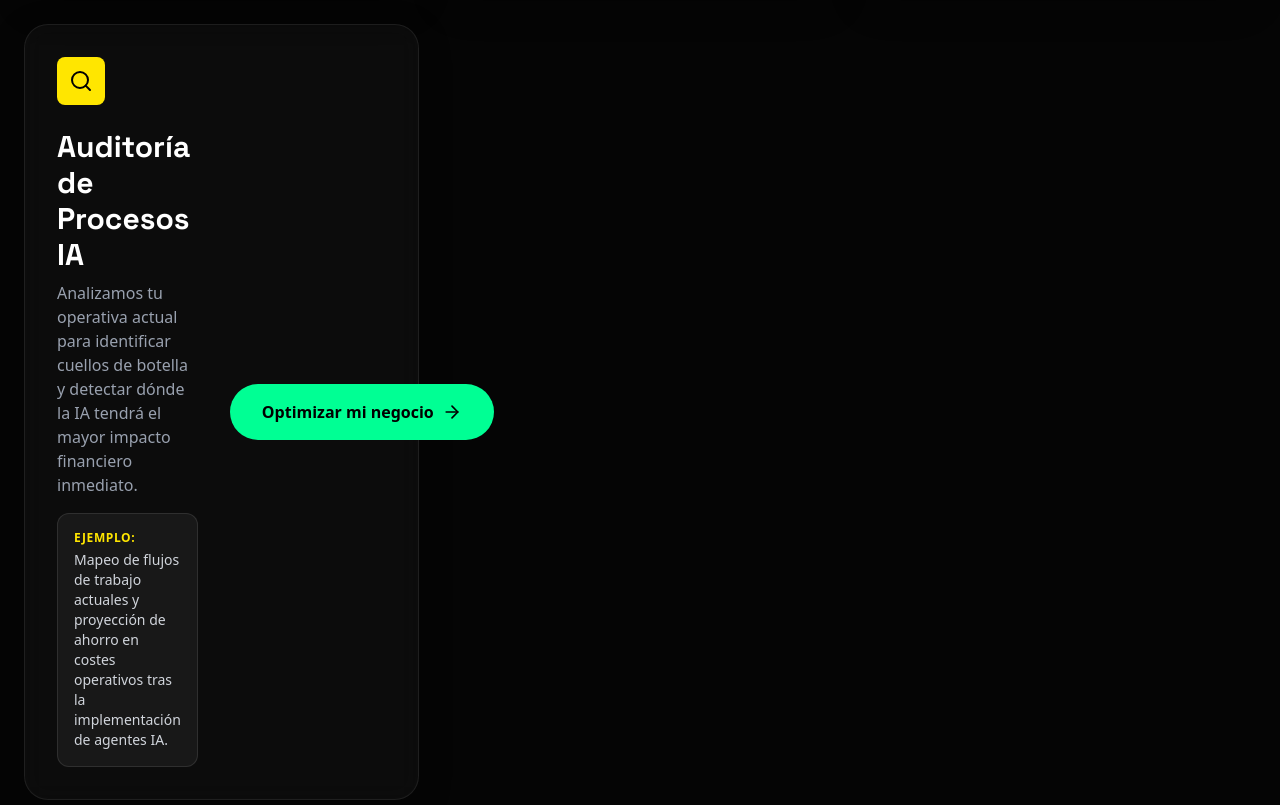
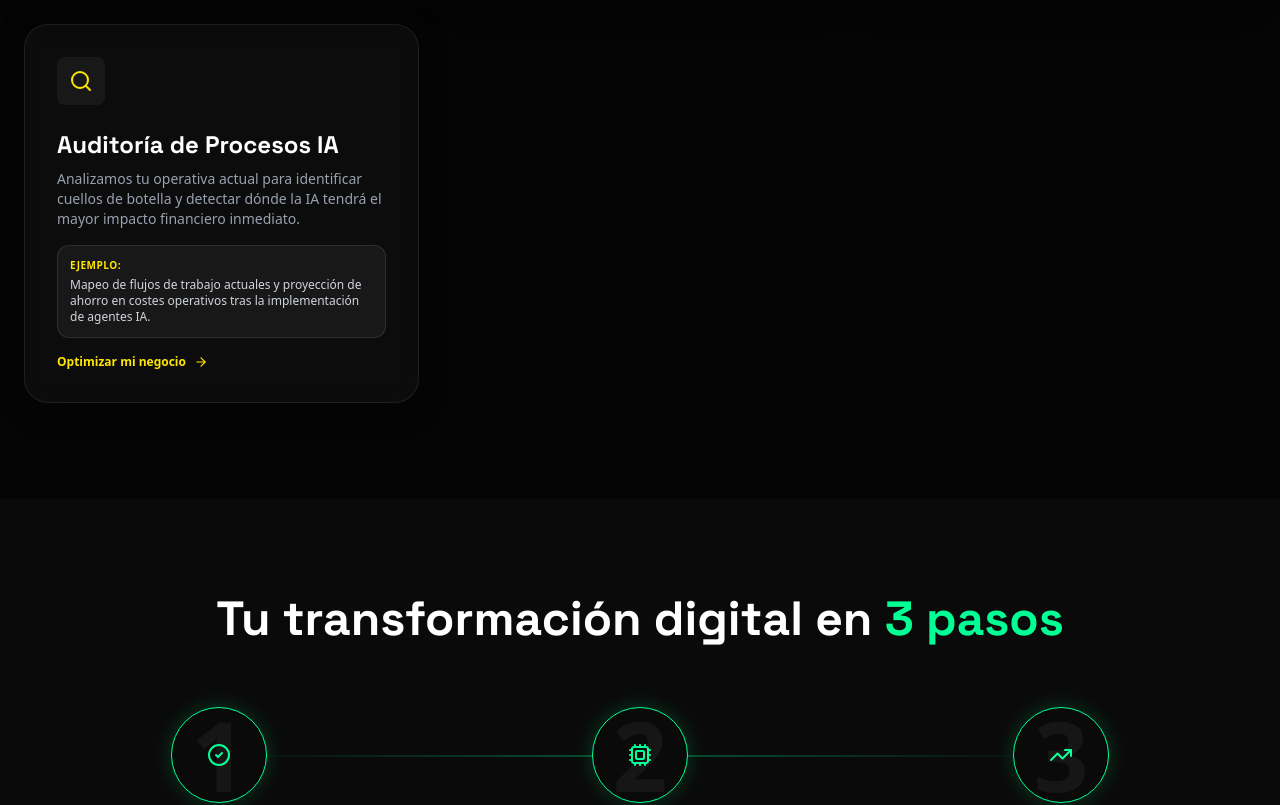
Before and after one commit to iahectorbarberasanchez-collab/hectech-agencia, a Next.js app: page / in a window 1280 px wide. Shown: the part 6082-6887 px from the top of the page. Built offline with nearby package versions, Linux system fonts and the light colour scheme; no server answers.

Commit message:
fix: normalize audit service card to match grid layout

```diff
--- a/src/app/page.tsx
+++ b/src/app/page.tsx
@@ -777,34 +777,22 @@ const Services = () => {
             </a>
           </div>
 
-          <Reveal width="100%">
-            <div className="md:col-span-3 glass-card rounded-3xl p-8 flex flex-col md:flex-row items-center justify-between gap-8 group">
-              <div className="flex-1">
-                <div className="w-12 h-12 bg-[#FFE600] rounded-lg flex items-center justify-center mb-6 text-black group-hover:rotate-12 transition-transform">
-                  <Search size={24} />
-                </div>
-                <h3 className="text-2xl md:text-3xl font-bold mb-2 text-white font-display">Auditoría de Procesos IA</h3>
-                <p className="text-gray-400 max-w-2xl mb-4 text-sm md:text-base">
-                  Analizamos tu operativa actual para identificar cuellos de botella y detectar dónde la IA tendrá el mayor impacto financiero inmediato.
-                </p>
-                <div className="bg-white/5 border border-white/10 rounded-xl p-4 inline-block">
-                  <p className="text-xs text-[#FFE600] font-bold uppercase tracking-wider mb-1">Ejemplo:</p>
-                  <p className="text-xs md:text-sm text-gray-300">Mapeo de flujos de trabajo actuales y proyección de ahorro en costes operativos tras la implementación de agentes IA.</p>
-                </div>
+          <div className="glass-card rounded-3xl p-8 flex flex-col justify-between group border-white/5 hover:border-[#FFE600]/30 transition-colors">
+            <div className="relative z-10">
+              <div className="w-12 h-12 bg-white/5 rounded-lg flex items-center justify-center mb-6 text-[#FFE600] group-hover:scale-110 transition-transform">
+                <Search size={24} />
               </div>
-              <div className="shrink-0">
-                <motion.a
-                  whileHover={{ scale: 1.05 }}
-                  whileTap={{ scale: 0.95 }}
-                  href="#contacto"
-                  className="inline-flex items-center gap-2 bg-[#00FF94] text-black px-8 py-4 rounded-full font-bold hover:scale-105 transition-all text-nowrap"
-                >
-                  Optimizar mi negocio
-                  <ArrowRight size={20} />
-                </motion.a>
-              </div>
+              <h3 className="text-2xl font-bold mb-2 text-white">Auditoría de Procesos IA</h3>
+              <p className="text-gray-400 text-sm mb-4">Analizamos tu operativa actual para identificar cuellos de botella y detectar dónde la IA tendrá el mayor impacto financiero inmediato.</p>
             </div>
-          </Reveal>
+            <div className="bg-white/5 border border-white/10 rounded-xl p-3">
+              <p className="text-[10px] text-[#FFE600] font-bold uppercase tracking-wider mb-1">Ejemplo:</p>
+              <p className="text-xs text-gray-300">Mapeo de flujos de trabajo actuales y proyección de ahorro en costes operativos tras la implementación de agentes IA.</p>
+            </div>
+            <a href="#contacto" className="mt-4 inline-flex items-center gap-2 text-[#FFE600] font-bold text-xs hover:gap-3 transition-all">
+              Optimizar mi negocio <ArrowRight size={14} />
+            </a>
+          </div>
         </div>
       </div>
     </section>
```
